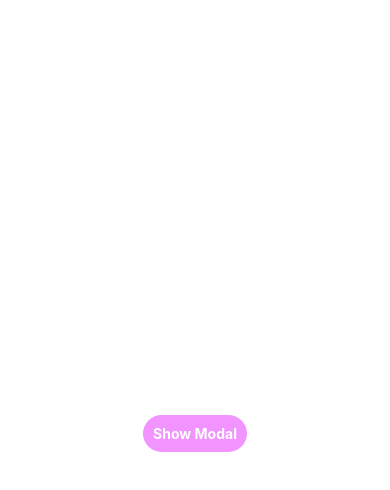
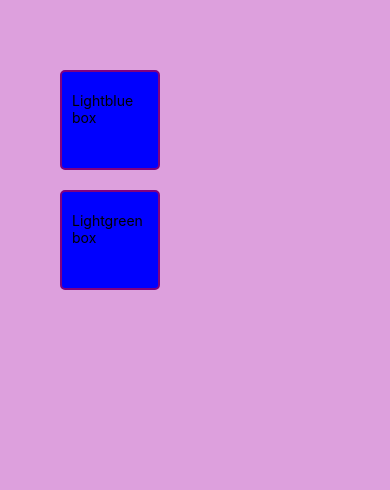
Before and after one commit to setykarimi/react-native, a React Native app: screen / in a window 390 px wide. Shown: the top 490 px of the page. Built offline with nearby package versions, Linux system fonts and the light colour scheme.

Commit message:
Subject: Main page, Description: Edit content for main page, Date: 1403/02/31

```diff
--- a/App.js
+++ b/App.js
@@ -1,81 +1,38 @@
-import React, {useState} from 'react';
-import {Alert, Modal, StyleSheet, Text, Pressable, View, ActivityIndicator} from 'react-native';
+import { StyleSheet, Text, View } from "react-native";
 
-const App = () => {
-  const [modalVisible, setModalVisible] = useState(false);
+export default function App() {
   return (
-    <View style={styles.centeredView}>
-      <Modal
-        animationType="slide"
-        transparent={true}
-        visible={modalVisible}
-        onRequestClose={() => {
-          Alert.alert('Modal has been closed.');
-          setModalVisible(!modalVisible);
-        }}>
-        <View style={styles.centeredView}>
-          <View style={styles.modalView}>
-            <Text style={styles.modalText}>Hello World!</Text>
-            <ActivityIndicator/>
-            <Pressable
-              style={[styles.button, styles.buttonClose]}
-              onPress={() => setModalVisible(!modalVisible)}>
-              <Text style={styles.textStyle}>Hide Modal</Text>
-            </Pressable>
-          </View>
-        </View>
-      </Modal>
-      <Pressable
-        style={[styles.button, styles.buttonOpen]}
-        onPress={() => setModalVisible(true)}>
-        <Text style={styles.textStyle}>Show Modal</Text>
-      </Pressable>
+    <View style={styles.container}>
+      <View style={[styles.lightBlueBg, styles.box]}>
+        <Text>Lightblue box</Text>
+      </View>
+      <View style={[styles.lightBlueBg, styles.box]}>
+        <Text>Lightgreen box</Text>
+      </View>
     </View>
   );
-};
+}
 
 const styles = StyleSheet.create({
-  centeredView: {
+  container: {
     flex: 1,
-    justifyContent: 'center',
-    alignItems: 'center',
-    marginTop: 22,
+    backgroundColor: "plum",
+    padding: 60,
   },
-  modalView: {
-    margin: 20,
-    backgroundColor: 'white',
-    borderRadius: 20,
-    padding: 35,
-    alignItems: 'center',
-    shadowColor: '#000',
-    shadowOffset: {
-      width: 0,
-      height: 2,
-    },
-    shadowOpacity: 0.25,
-    shadowRadius: 4,
-    elevation: 5,
+  box: {
+    width: 100,
+    height: 100,
+    paddingHorizontal: 10,
+    paddingVertical: 20,
+    marginVertical: 10,
+    borderWidth: 2,
+    borderColor: 'purple',
+    borderRadius: 5
   },
-  button: {
-    borderRadius: 20,
-    padding: 10,
-    elevation: 2,
+  lightBlueBg: {
+    backgroundColor: "blue",
   },
-  buttonOpen: {
-    backgroundColor: '#F194FF',
-  },
-  buttonClose: {
-    backgroundColor: '#2196F3',
-  },
-  textStyle: {
-    color: 'white',
-    fontWeight: 'bold',
-    textAlign: 'center',
-  },
-  modalText: {
-    marginBottom: 15,
-    textAlign: 'center',
+  lightGreenBg: {
+    backgroundColor: "green",
   },
 });
-
-export default App;
```
